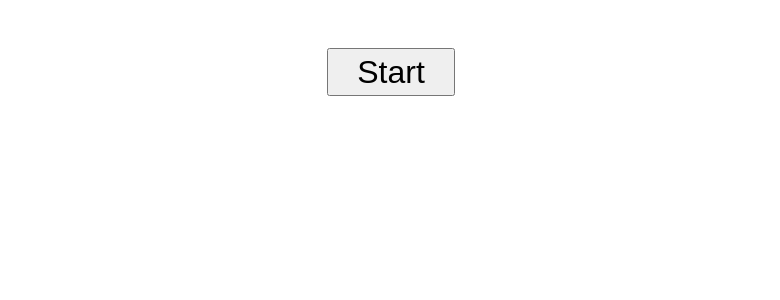
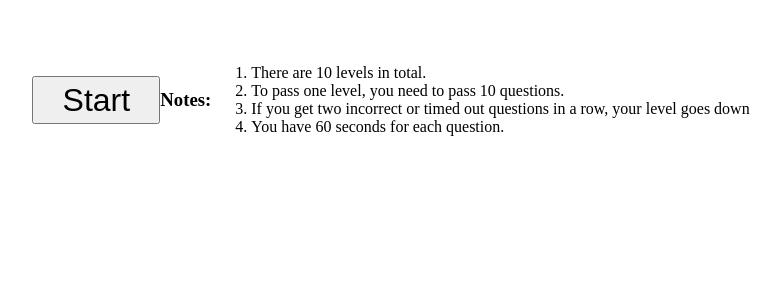
Before and after one commit to Wasif-Shahzad/oops-oop, a Django app: page / in a window 1280 px wide. Shown: the part 88-388 px from the top of the page, without its empty margins (249-1029 px from the left). Run offline with Django 5.2, Linux system fonts and the light colour scheme; the visitor is signed in with stand-in values (Sample User, id 1); parts of the project's set-up code (start-up, migrations or seed data) failed here and were passed over.

Commit message:
Add instructions on start page

```diff
--- a/core/templates/core/index.html
+++ b/core/templates/core/index.html
@@ -6,6 +6,13 @@
             {% csrf_token %}
             <button type="submit" style="height: 3rem; width: 8rem; font-size: 2rem;">Start</button>
         </form>
+        <h3>Notes:</h3>
+        <ol>
+            <li>There are 10 levels in total.</li>
+            <li>To pass one level, you need to pass 10 questions.</li>
+            <li>If you get two incorrect or timed out questions in a row, your level goes down</li>
+            <li>You have 60 seconds for each question.</li>
+        </ol>
     {% else %}
         <p>Login to get started!</p>
     {% endif %}
```
